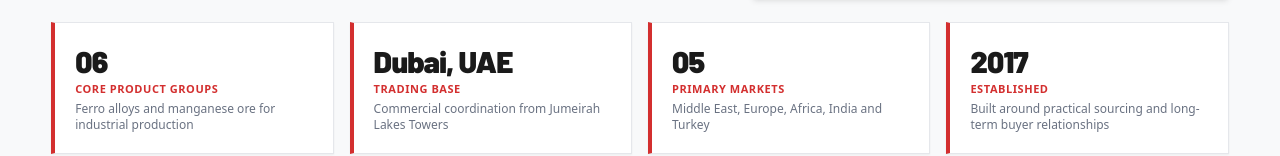
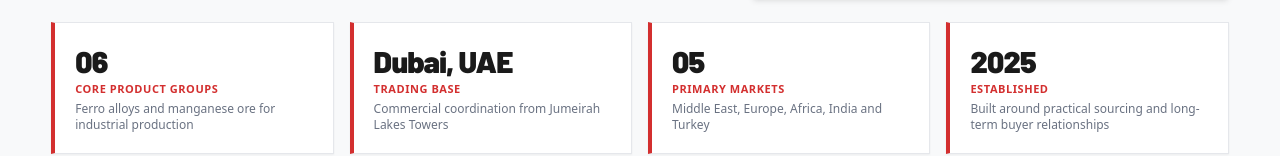
Before and after one commit to Charanjeet1234/FerroGlobal, a React (Vite) app: page / in a window 1280 px wide. Shown: the part 739-895 px from the top of the page. Built offline with nearby package versions, Linux system fonts and the light colour scheme.

Commit message:
changed year

```diff
--- a/src/data/initialContent.ts
+++ b/src/data/initialContent.ts
@@ -4,7 +4,7 @@ export const initialCompanyInfo: CompanyInfo = {
   name: 'Ferro Global Trading LLC',
   tradingName: 'Ferro Global Trading LLC',
   tagline: 'Ferro alloy supply for steelmakers, foundries and industrial buyers',
-  establishedYear: 2017,
+  establishedYear: 2025,
   headquarters: {
     address: 'Office 2005, Preatoni Tower (Dubai Star), Cluster L',
     tower: 'Preatoni Tower',
@@ -29,7 +29,7 @@ export const initialCompanyInfo: CompanyInfo = {
     { label: 'Core product groups', value: '06', description: 'Ferro alloys and manganese ore for industrial production' },
     { label: 'Trading base', value: 'Dubai, UAE', description: 'Commercial coordination from Jumeirah Lakes Towers' },
     { label: 'Primary markets', value: '05', description: 'Middle East, Europe, Africa, India and Turkey' },
-    { label: 'Established', value: '2017', description: 'Built around practical sourcing and long-term buyer relationships' },
+    { label: 'Established', value: '2025', description: 'Built around practical sourcing and long-term buyer relationships' },
   ],
   values: [
     {
```
